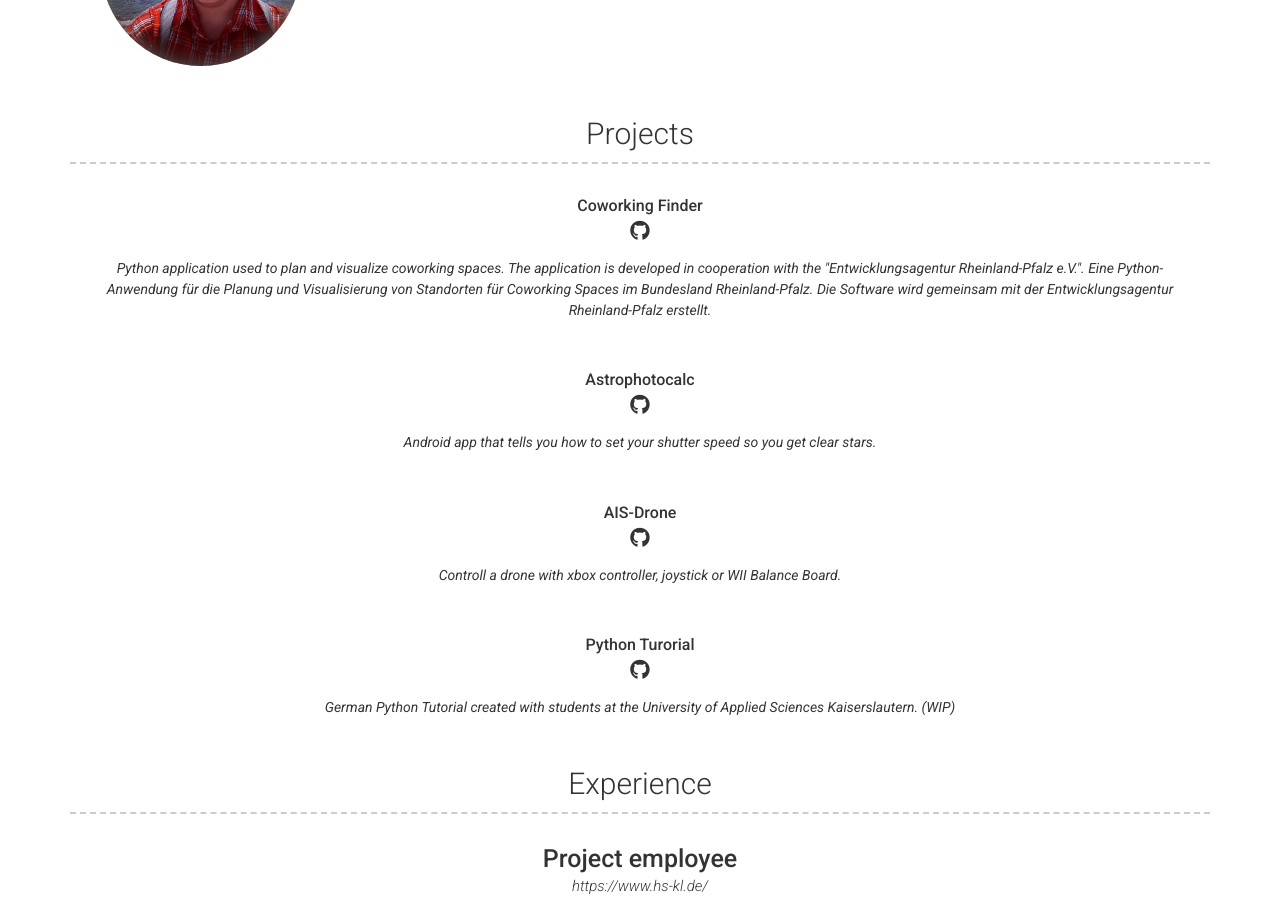
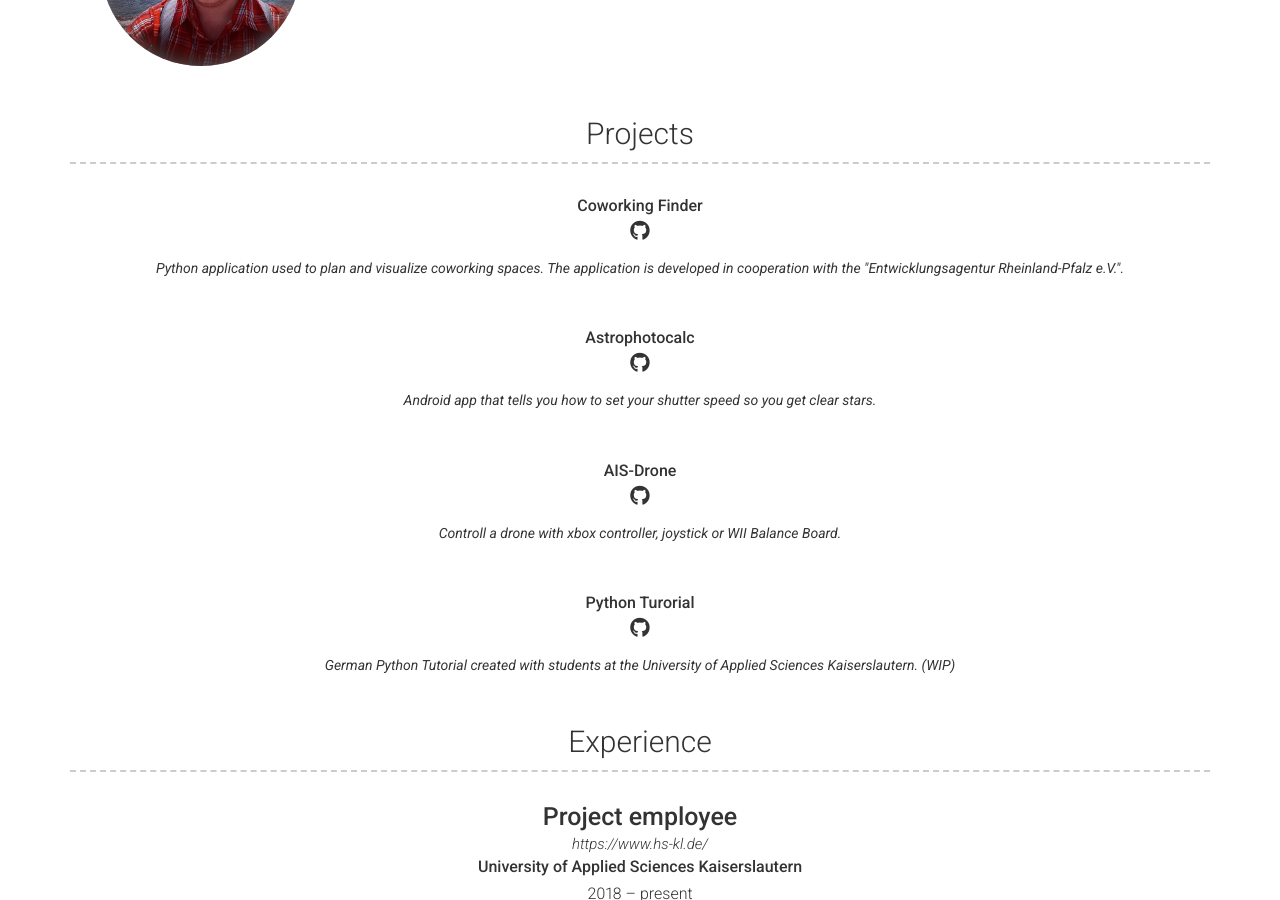
Before and after one commit to fkalweit/fkalweit.github.io, a Jekyll site: the page built from index.md, in a window 1280 px wide and 900 px high, scrolled down 413 px. Built offline with Jekyll 4.4.1, drawn with Linux system fonts in a browser that asks for light colours; nearby versions of some CDN libraries.

Commit message:
changed project description

```diff
--- a/_data/projects.yml
+++ b/_data/projects.yml
@@ -4,7 +4,6 @@
   github: https://github.com/fkalweit/CoworkingFinder
   quote: >
     Python application used to plan and visualize coworking spaces. The application is developed in cooperation with the "Entwicklungsagentur Rheinland-Pfalz e.V.".
-    Eine Python-Anwendung für die Planung und Visualisierung von Standorten für Coworking Spaces im Bundesland Rheinland-Pfalz. Die Software wird gemeinsam mit der Entwicklungsagentur Rheinland-Pfalz erstellt.
 
 - layout: top-middle
   name: Astrophotocalc
```
